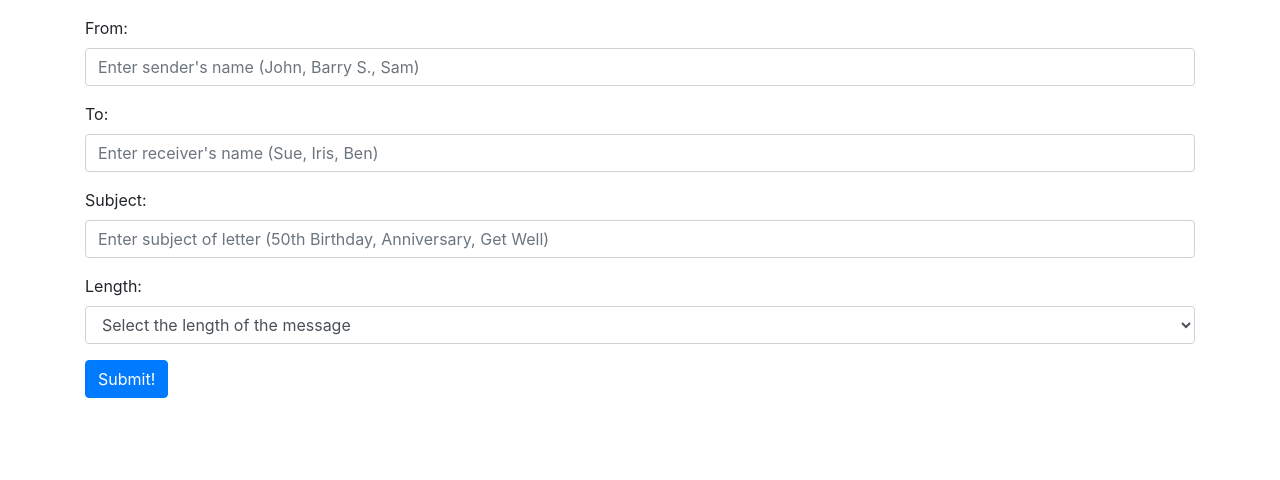
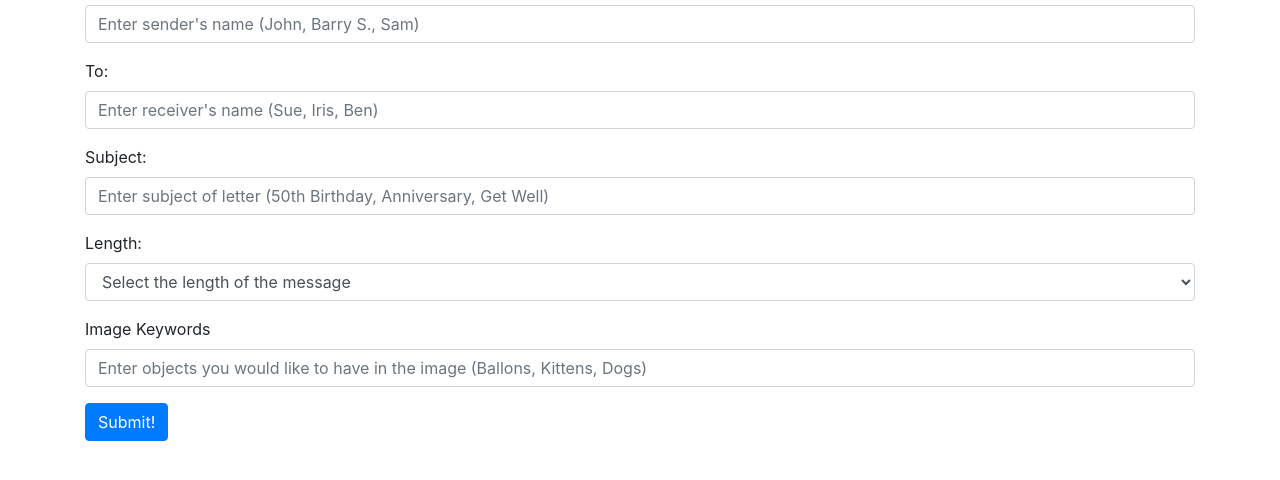
Before and after one commit to yaswant2403/atlasaiteam, a website built with Vite: page client/index.html in a window 1280 px wide. Shown: the part 276-756 px from the top of the page. Built offline with nearby package versions, Linux system fonts and the light colour scheme; a script that the page names is missing.

Commit message:
Added include keywords input

```diff
--- a/client/index.html
+++ b/client/index.html
@@ -91,6 +91,14 @@
             <option value="7-10">Seven to Ten Sentences</option>
           </select>
         </div>
+        <div class="form-group">
+          <label for="include">Image Keywords</label>
+          <input
+            type="text"
+            class="form-control"
+            id="include"
+            placeholder="Enter objects you would like to have in the image (Ballons, Kittens, Dogs)"/>
+        </div>
         <button type="submit" class="btn btn-primary">Submit!</button>
       </form>
       <!-- Aligns image with form container with d-flex and align-items-center with mx-auto centering horizontal -->
--- a/client/main.js
+++ b/client/main.js
@@ -25,10 +25,11 @@ const handleSubmit = async (e) => {
   const receiver = document.querySelector('#to').value;
   const subject = document.querySelector('#subject').value;
   const length = document.querySelector('#length').value + " sentences";
+  const include = document.querySelector('#include').value.trim();
   const message_prompt = "Generate a " + customFormat + " to " + receiver + " from "
   + sender + " with the subject of \"" + subject + "\" that is " + length +".";
   const image_prompt = "Write a DALL-E prompt to generate an image about " + subject // can have additional details once include input is made
-  + ". Your only response should be the DALL-E prompt without any quotations such that if I copy the response, I should be able" +
+  + " and include " + include + ". " + "Your only response should be the DALL-E prompt without any quotations such that if I copy the response, I should be able" +
   " to paste it directly into the DALL-E prompt box.";
   console.log("How the prompt is in frontend: " + message_prompt);
   console.log("Image prompt: " + image_prompt);
```
